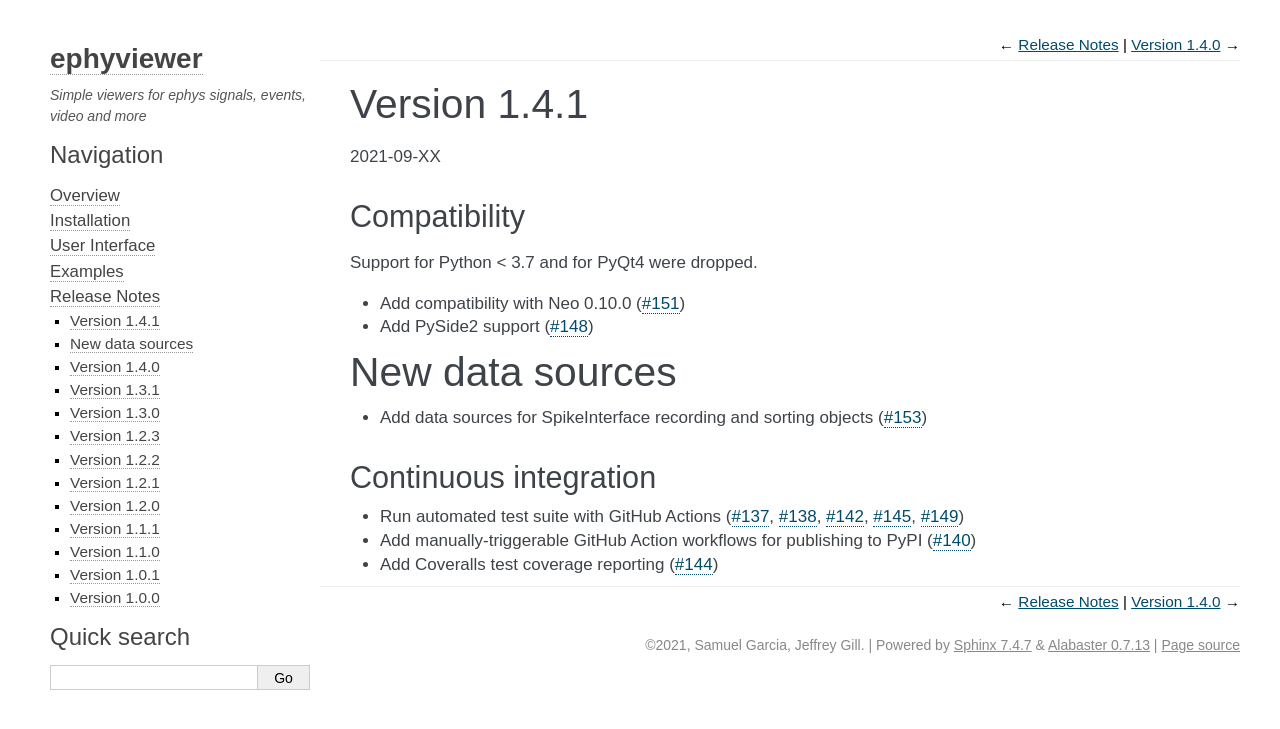
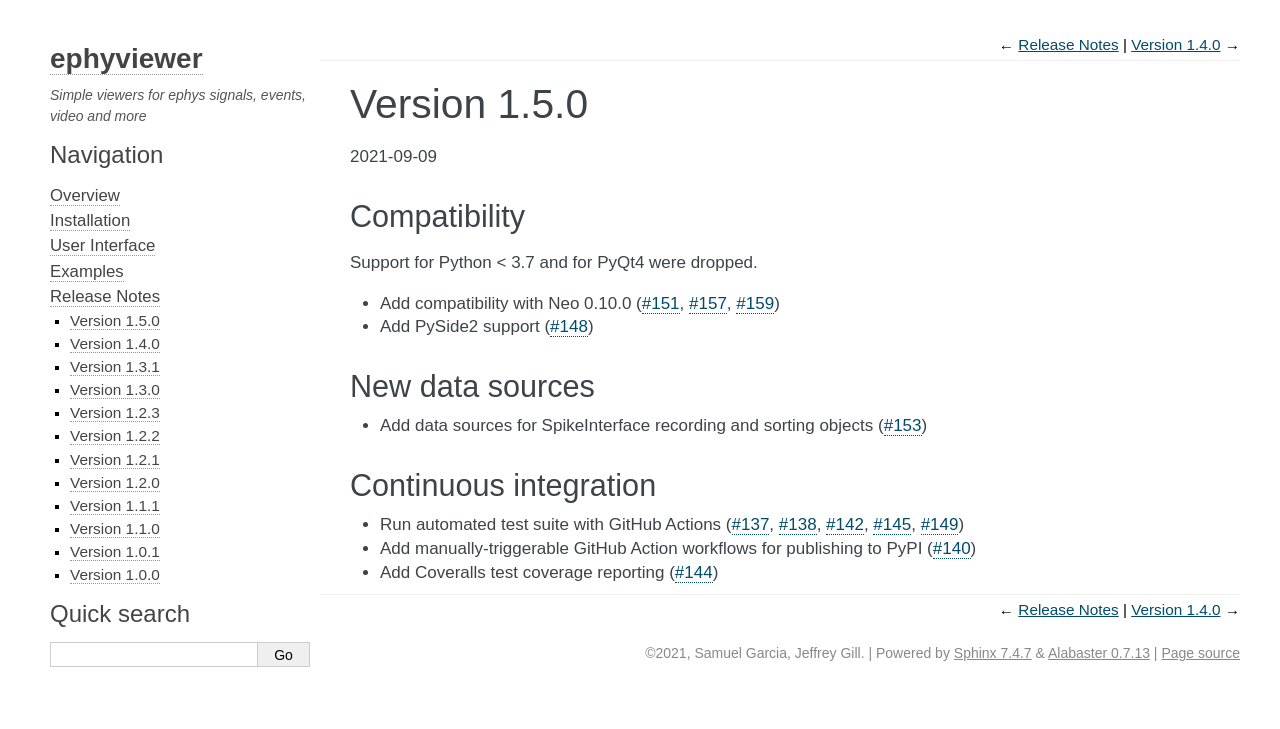
Before and after one commit to NeuralEnsemble/ephyviewer, a Sphinx documentation site: the page built from doc/releases/1.5.0.rst, in a window 1280 px wide. Shown: the top 729 px of the page. Built offline with Sphinx 7.4.7, drawn with Linux system fonts in a browser that asks for light colours.

Commit message:
Update release notes

```diff
--- a/doc/releases/1.5.0.rst
+++ b/doc/releases/1.5.0.rst
@@ -1,7 +1,7 @@
-Version 1.4.1
+Version 1.5.0
 -------------
 
-2021-09-XX
+2021-09-09
 
 Compatibility
 .............
@@ -9,13 +9,13 @@
 Support for Python < 3.7 and for PyQt4 were dropped.
 
 * Add compatibility with Neo 0.10.0
-  (:pr:`151`)
+  (:pr:`151`, :pr:`157`, :pr:`159`)
 
 * Add PySide2 support
   (:pr:`148`)
 
 New data sources
-----------------
+................
 
 * Add data sources for SpikeInterface recording and sorting objects
   (:pr:`153`)
```
